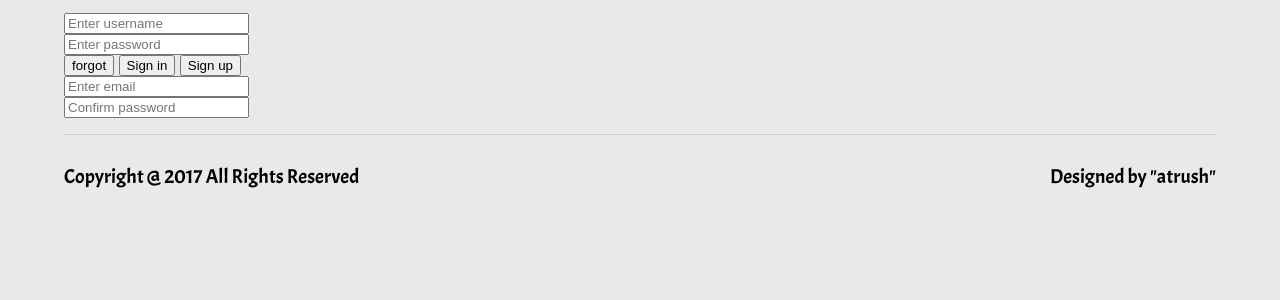
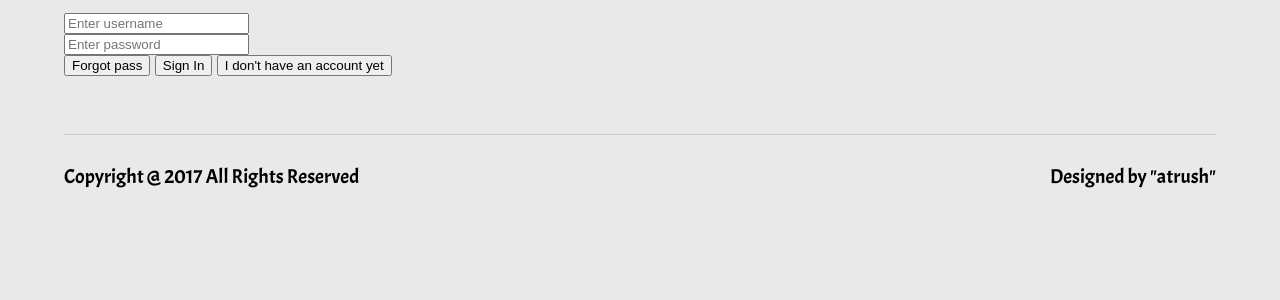
Before and after one commit to artemtrush/42-project-camagru, a PHP site: page / in a window 1280 px wide. Shown: the top 300 px of the page. Run offline with PHP 8.4, Linux system fonts and the light colour scheme.

Commit message:
login js

```diff
--- a/template/css/style.css
+++ b/template/css/style.css
@@ -7,15 +7,6 @@ body {
     padding-bottom: 1%;
     background-color: #e9e9e9;
     font-family: sans-serif;
-}
-
-/*input status*/
-.negative_status {
-    color: red;
-}
-
-.positive_status {
-    color: green;
 }
 
 /*style for header*/
--- a/template/js/autentification.js
+++ b/template/js/autentification.js
@@ -1,10 +1,33 @@
+function switch_sign(sign_btn, switch_btn, menu)
+{
+    if (sign_mode === false)
+    {
+        sign_btn.value = 'Sign Up';
+        switch_btn.value = 'I already have an account';
+        menu.style = "visibility: visible;";
+        sign_mode = true;
+    }
+    else
+    {
+        sign_btn.value = 'Sign In';
+        switch_btn.value = 'I don\'t have an account yet';
+        menu.style = "visibility: hidden;";
+        sign_mode = false;
+    }
+}
+
 function checkLogin(input, status)
 {
     var string = input.value;
-    if (!string.match("^[a-z0-9_-]{3,15}$"))
+    if (string.match("^[a-z0-9_-]{3,15}$"))
+    {
+        status.innerHTML = '&#10004;';
+        status.style = "";
+    }
+    else
     {
         status.innerHTML = '&#10008; Username must be 3 to 15 characters long.';
-        status.className = 'negative_status';
+        status.style = "";
     }
 }
 
@@ -14,6 +37,6 @@ function isEmpty(input, status)
     if (string === "")
     {
         status.innerHTML = '&#10008; This field must be filled';
-        status.className = 'negative_status';
+        status.style = "";
     }
 }
--- a/views/autentification/index.php
+++ b/views/autentification/index.php
@@ -13,14 +13,16 @@
     <script src="/template/js/autentification.js"></script>
 </head>
 <body>
-
+<!--Start values-->
 <script type="text/javascript">
-    //action selection
-    var sign_in_string = 'Sign in';
-    var sign_up_string = 'Sign up';
-    var form_status = sign_in_string;
+    //  action selection
+    //  false = sign in
+    //  true = sign up
+    var sign_mode = true;
 </script>
 
+
+<!--Username and Password input-->
 <input type="text" name="login" id="login" placeholder="Enter username"
        onkeyup="checkLogin(this, document.getElementById('login_status'))"
        onblur="isEmpty(this, document.getElementById('login_status'))">
@@ -28,21 +30,26 @@
 <br>
 <input type="password" name="pass" id="pass" placeholder="Enter password">
 <br>
-<input type="button" id="forgot" value="forgot">
+<input type="button" id="forgot" value="Forgot pass">
 <input type="button" id="sign" value="">
-<input type="button" id="switch" value="">
+<input type="button" id="switch" value="" onclick="switch_sign(document.getElementById('sign'),
+        document.getElementById('switch'), document.getElementById('drop_down_sign_up'))">
 <br>
-<input type="email" name="mail" id="mail" placeholder="Enter email">
-<br>
-<input type="password" name="confirm" id="confirm" placeholder="Confirm password">
-<br>
+
+
+<!-- Drop-down sign up-->
+<div style="visibility: hidden;" id="drop_down_sign_up">
+    <input type="email" name="mail" id="mail" placeholder="Enter email">
+    <br>
+    <input type="password" name="confirm" id="confirm" placeholder="Confirm password">
+    <br>
+</div>
 
 <?php require_once (ROOT.'/views/_footer.php')?>
 
 <script>
-    //set default values
-    document.getElementById('sign').value = sign_in_string;
-    document.getElementById('switch').value = sign_up_string;
+    switch_sign(document.getElementById('sign'),
+        document.getElementById('switch'), document.getElementById('drop_down_sign_up'));
     /*
     var request = new XMLHttpRequest();
 
```
